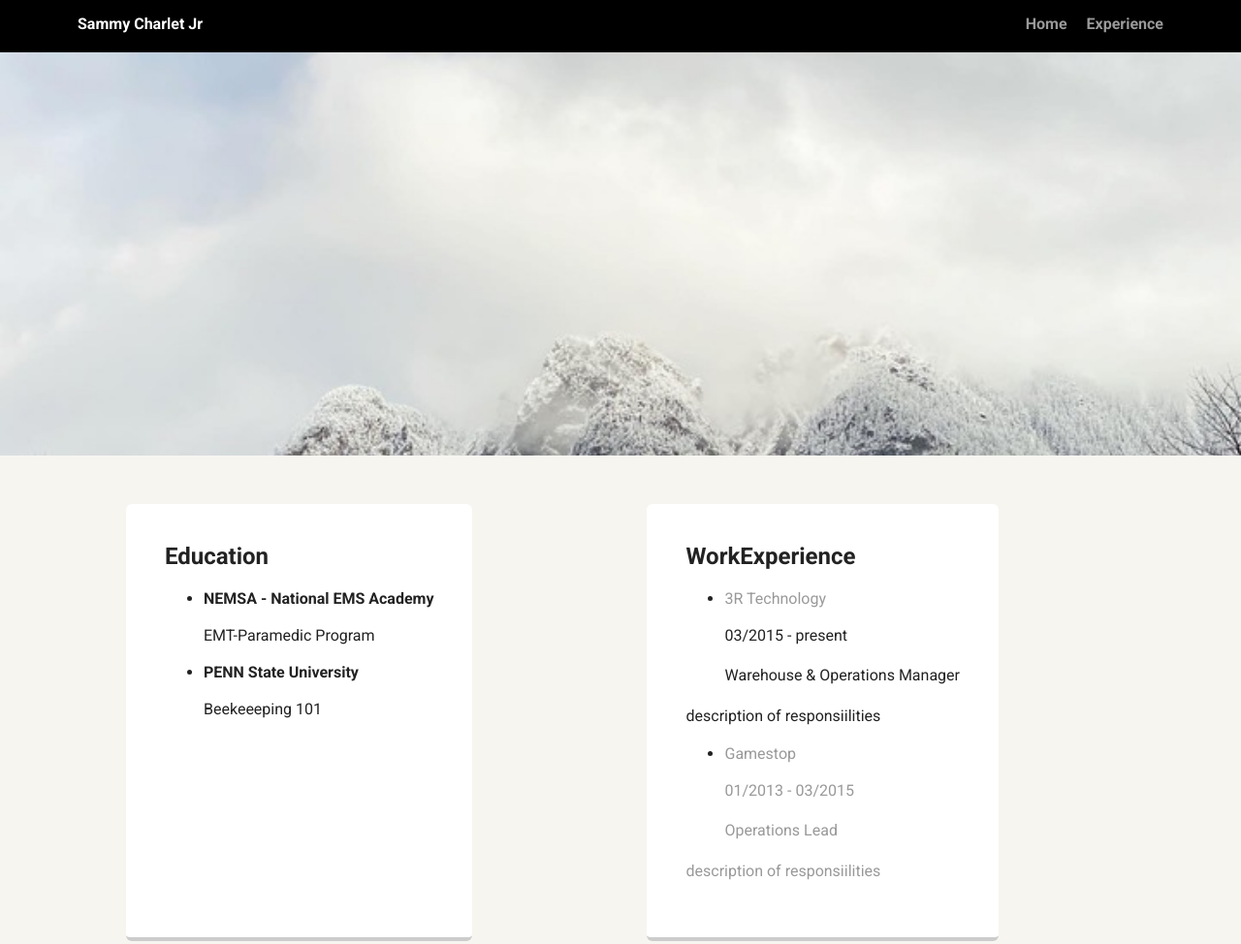
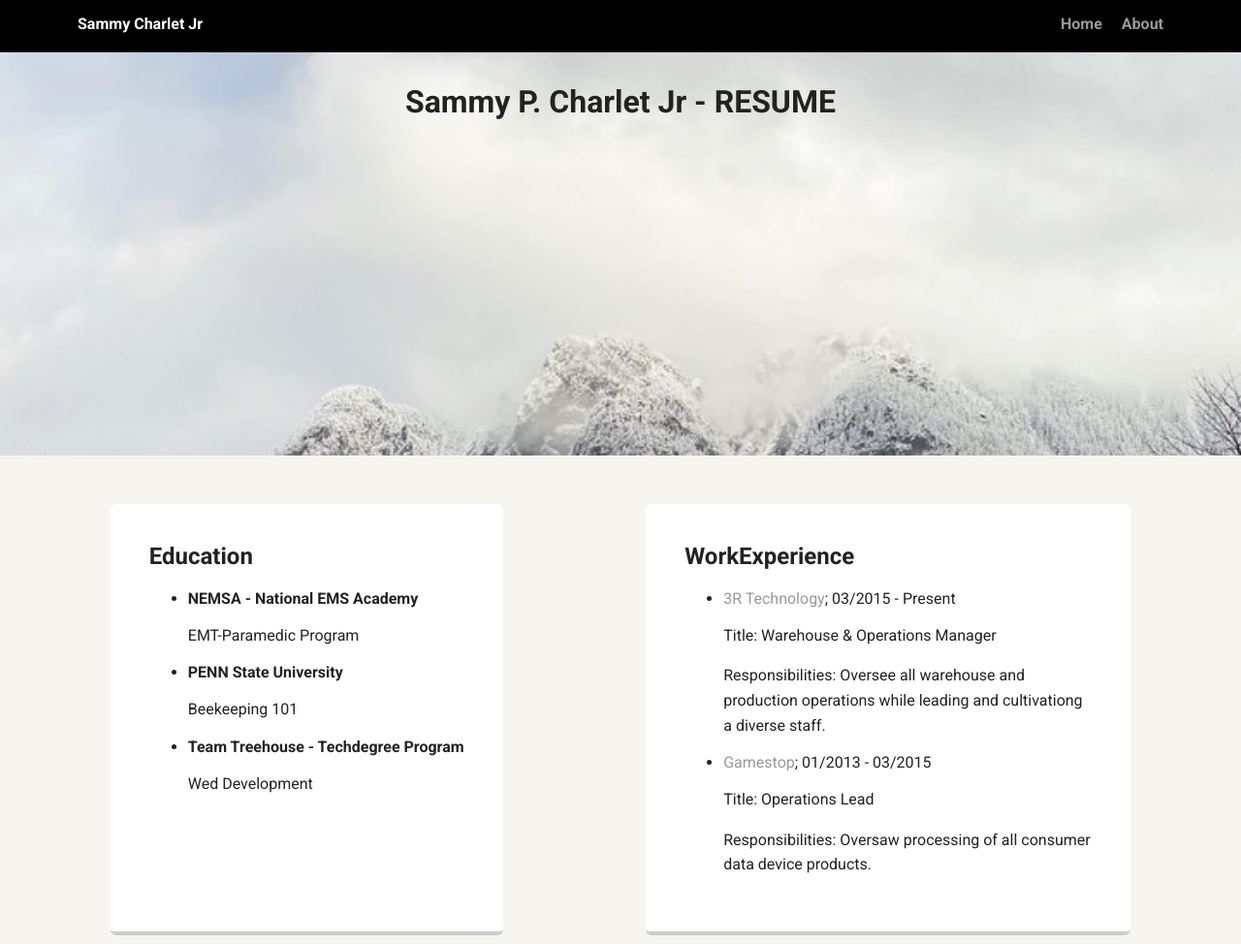
Before and after one commit to charletjr/project_1_personal_page, a plain HTML site: page resume.html in a window 1280 px wide. Shown: the top 974 px of the page at 97% size. Drawn offline with Linux system fonts and the light colour scheme; a web font is replaced by a local one.

Commit message:
About page added

```diff
--- a/experience.html
+++ b/resume.html
@@ -12,12 +12,12 @@
         <ul class="nav">
           <li class="name">Sammy Charlet Jr</li>
           <li><a href="index.html">Home</a></li>
-          <li><a href="#">Experience</a></li>
+          <li><a href="about.html">About</a></li>
         </ul>
     </div>
 
     <header>
-
+      <h1>Sammy P. Charlet Jr - RESUME</h1>
     </header>
 
     <main class="flex">
@@ -27,24 +27,24 @@
             <li><strong>NEMSA - National EMS Academy</strong></li>
             <p>EMT-Paramedic Program</p>
             <li><strong>PENN State University</strong></li>
-            <p>Beekeeeping 101</p>
+            <p>Beekeeping 101</p>
+            <li><strong>Team Treehouse - Techdegree Program</strong></li>
+            <p>Wed Development</p>
           </ul>
       </div>
       <div class="card">
         <!-- Structure  experience and responsibilities-->
         <h2>WorkExperience</h2>
           <ul>
-            <li><a href="http://3rtechnology.com/" target="blank">3R Technology</a></li>
-            <p>03/2015 - present</p>
-            <p>Warehouse & Operations Manager</p>
+            <li><a href="http://3rtechnology.com/" target="blank">3R Technology</a>; 03/2015 - Present</li>
+            <p>Title: Warehouse & Operations Manager</p>
+            <p>Responsibilities: Oversee all warehouse and production operations while leading and cultivationg a diverse staff.</p>
           </ul>
-          <p>description of responsiilities</p>
           <ul>
-            <li><a href="https://www.gamestop.com/" target="blank">Gamestop</li>
-            <p>01/2013 - 03/2015</p>
-            <p>Operations Lead</p>
+            <li><a href="https://www.gamestop.com/" target="blank">Gamestop</a>; 01/2013 - 03/2015</li>
+            <p>Title: Operations Lead</p>
+            <p>Responsibilities: Oversaw processing of all consumer data device products.</p>
           </ul>
-          <p>description of responsiilities</p>
       </div>
     </main>
     <footer>
```
Also changed, not shown: about.html (added, +37 -0 lines), index.html (+7 -7 lines), 1 other file.
